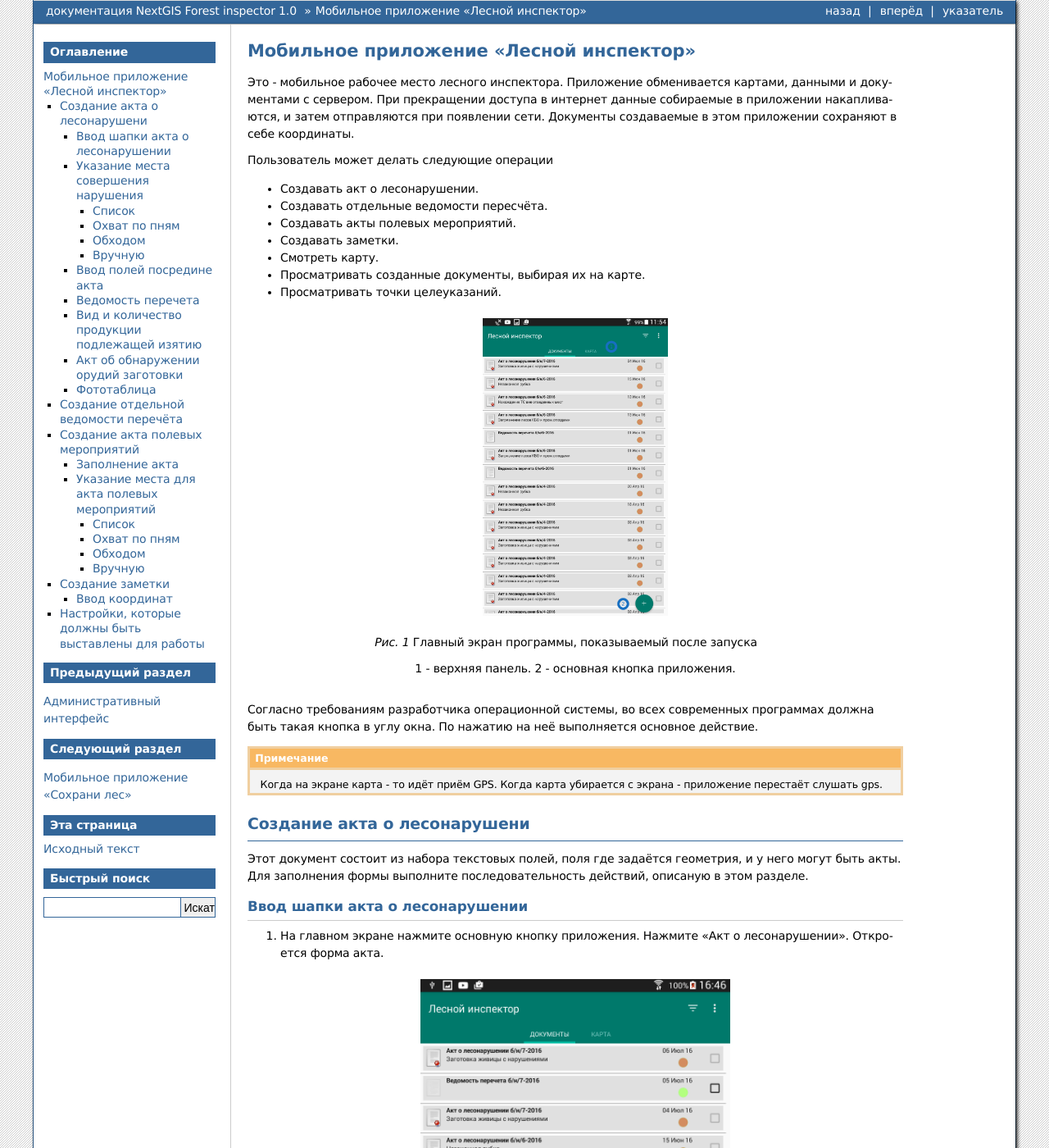
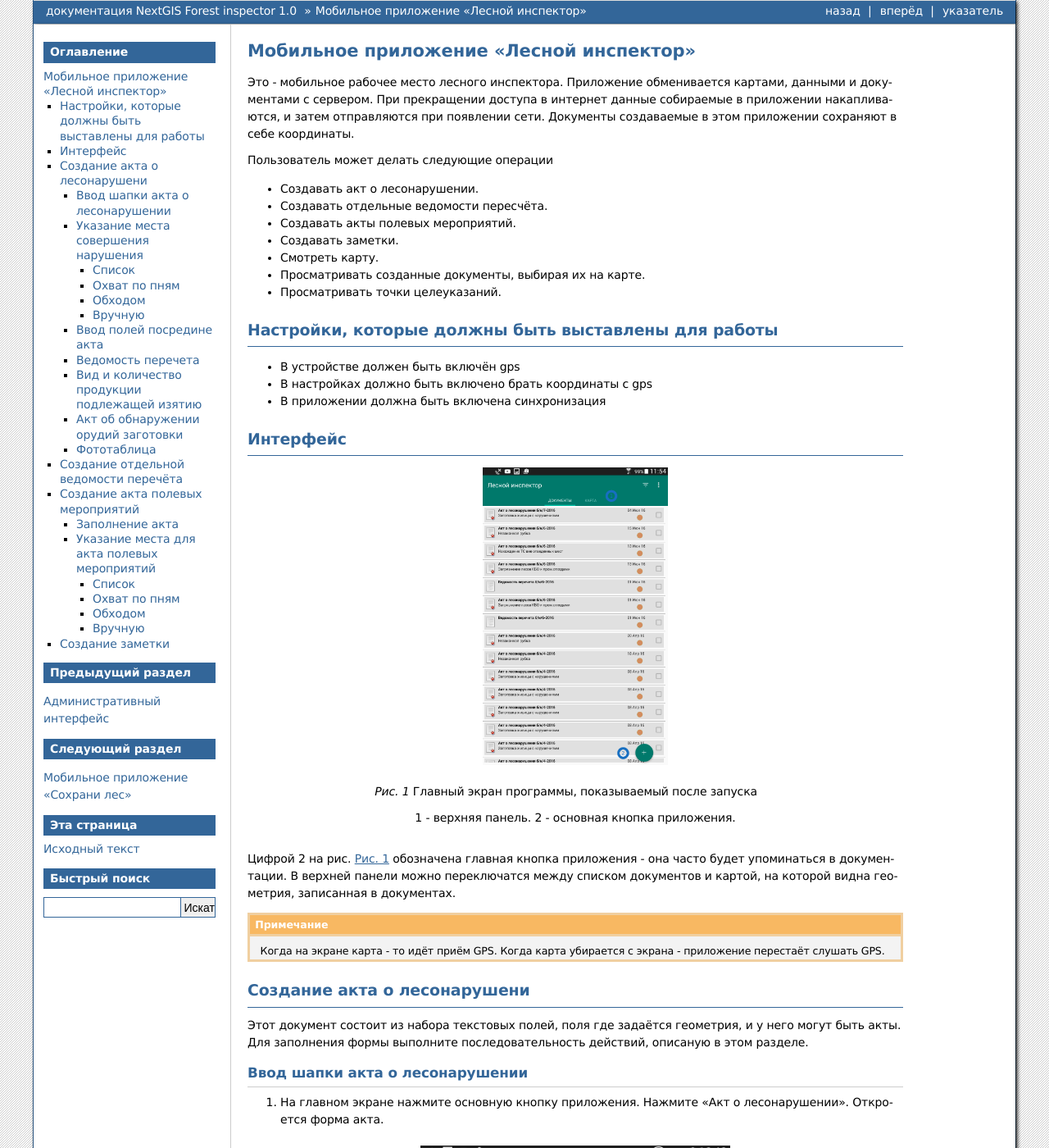
Before and after one commit to nextgis/docs_forestinspector, a Sphinx documentation site: the page built from source/inspector.rst, in a window 1280 px wide and 1400 px high. Shown: the whole window at 82% size. Built offline with Sphinx 7.4.7, drawn with Linux system fonts in a browser that asks for light colours; formulas are drawn with MathJax 3; some of the changed text lies outside the part shown.

Commit message:
Дописал текст лесного испектора и положил картинки

```diff
--- a/source/inspector.rst
+++ b/source/inspector.rst
@@ -17,6 +17,16 @@
 * Просматривать созданные документы, выбирая их на карте.
 * Просматривать точки целеуказаний.
 
+Настройки, которые должны быть выставлены для работы
+----------------------------------------------------------
+
+* В устройстве должен быть включён gps
+* В настройках должно быть включено брать координаты с gps
+* В приложении должна быть включена синхронизация
+
+
+Интерфейс
+-------------------------
 
 .. figure:: _static/fw_start_screen.png
    :name: fw_start_screen
@@ -27,11 +37,11 @@
 
    1 - верхняя панель. 2 - основная кнопка приложения.
 
-Согласно требованиям разработчика операционной системы, во всех современных программах должна быть такая кнопка в углу окна. По нажатию на неё выполняется основное действие.
+Цифрой 2 на рис. :numref:`fw_start_screen` обозначена главная кнопка приложения - она часто будет упоминаться в документации.
+В верхней панели можно переключатся между списком документов и картой, на которой видна геометрия, записанная в документах.
 
 
-
-.. note:: Когда на экране карта - то идёт приём GPS. Когда карта убирается с экрана - приложение перестаёт слушать gps.
+.. note:: Когда на экране карта - то идёт приём GPS. Когда карта убирается с экрана - приложение перестаёт слушать GPS.
 
 Создание акта о лесонарушени
 -------------------------------------------------------
@@ -540,21 +550,16 @@
 * На главном экране нажмите основную кнопку приложения. Нажмите "Заметки".
 
 
-Пункт создания заметки в основной кнопке приложения.
+.. figure:: _static/fw_note_create.png
+   :name: fw_note_create
+   :align: center
+   :width: 10cm
 
-Сверху экрана вы видите панель координат
+   Окно создания заметки
 
-Ввод координат
-^^^^^^^^^^^^^^^^^^^^^^^^^^^^^^^^^
-
-Задание координат работает одинаково для всех форм.
-По нажатию клавиши [круглое] в форме будут записаны текущие координаты.
-По нажатию клавиши [маркер] откроется карта. В середине карты будет маркер [маркер]. Передвиньте его пальцем на нужное место, и нажмите [галочка]
+   1 - отменить создание; 2 - сохранить заметку; 3 - отменить создание; 4 - считать координаты с GPS заново; 5 - указать точку на карте;
 
 
-Настройки, которые должны быть выставлены для работы
-----------------------------------------------------------
+Вы можете ввести текст заметки, начальную и конечную дату. По умолчанию, заметка запишется с координатами, которые были в момент открытия формы. Так же можно указать координаты заметки на карте, нажав кнопку 5 (см. :numref:`fw_note_create`).
 
-* В устройстве должен быть включён gps
-* В приложении должно быть включено брать координаты с gpx
-* В приложении должна быть включена синхронизация
+Заметки можно просматривать на главной карте приложения, они отображаются точками.
```
Also changed, not shown: source/_static/fw_modes_add_coordinates.png (added), source/_static/fw_note_create.png (added), source/_static/fw_text_for_videl.png (added).
